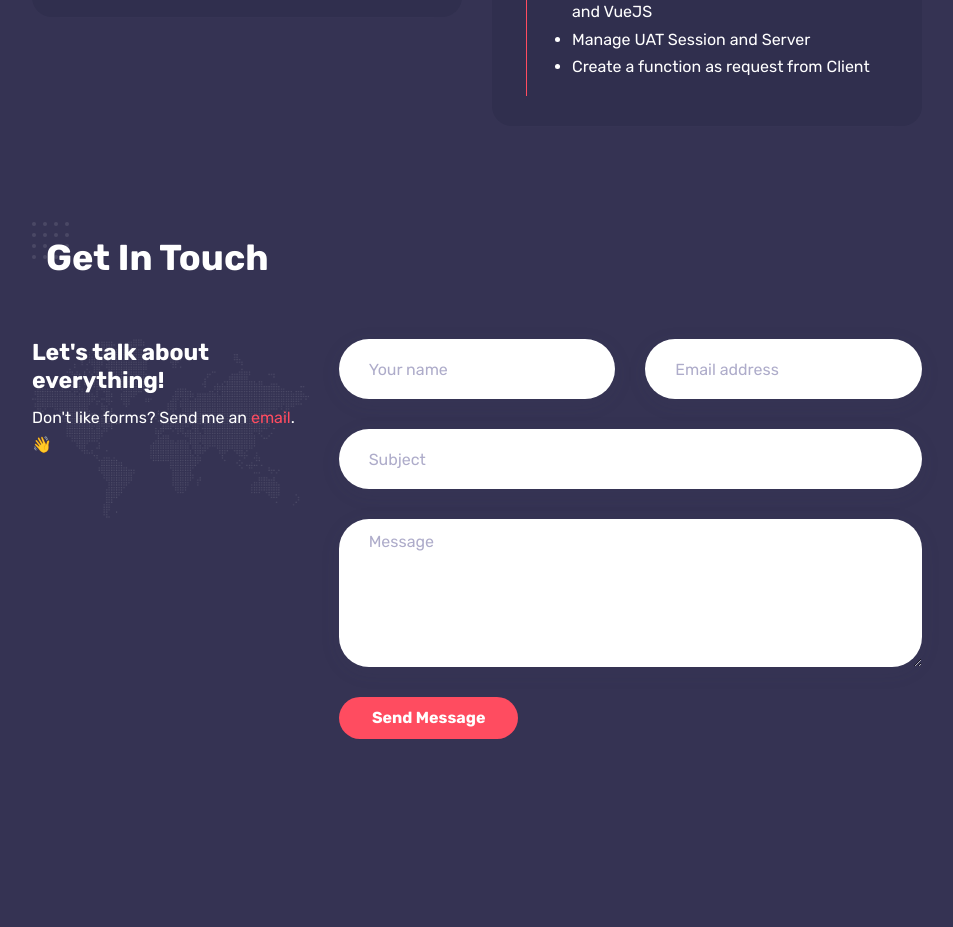
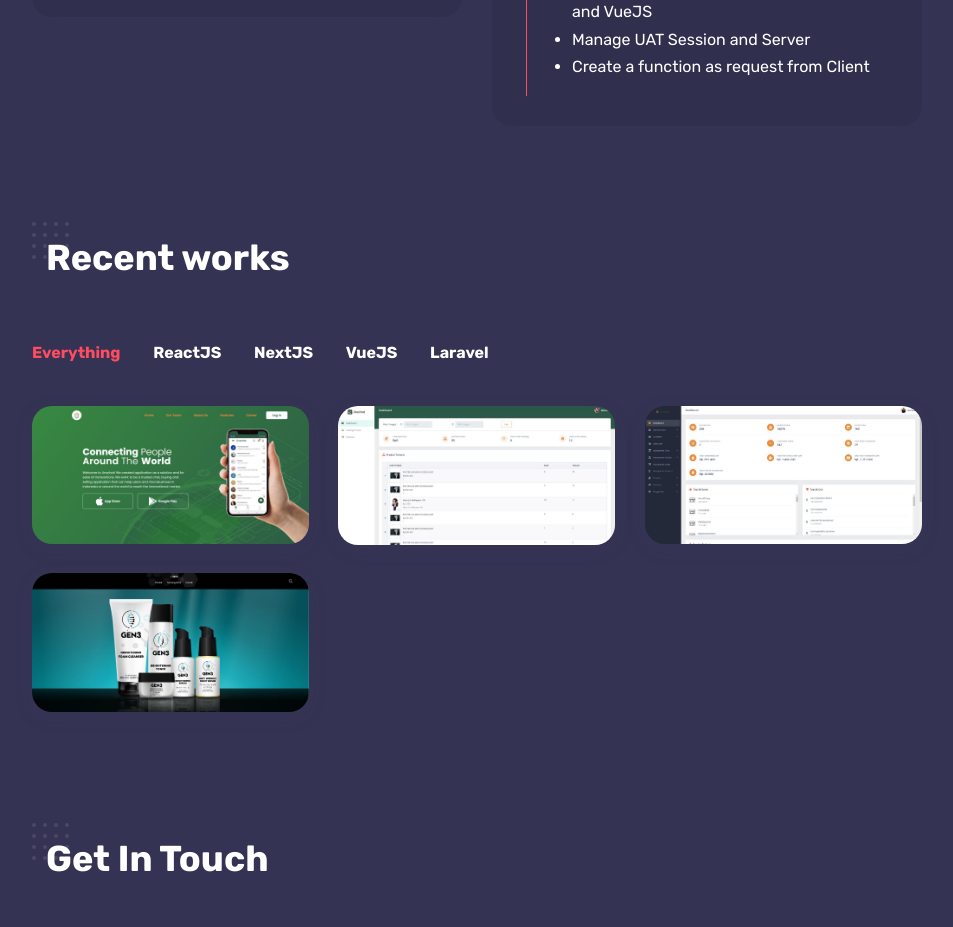
Before and after one commit to dtritama/dtritama.github.io, a plain HTML site: page index.html in a window 1280 px wide. Shown: the part 2520-3447 px from the top of the page, without its empty margins (308-1261 px from the left). Before the commit the page ends 3355 px from the top, so only its background shows below. Drawn offline with nearby package versions, Linux system fonts and the light colour scheme; files that its build step writes are made by us from their sources.

Commit message:
update works

```diff
--- a/index.html
+++ b/index.html
@@ -342,6 +342,127 @@
 
 	</section>
 
+	<!-- section works -->
+	<section id="works">
+
+		<div class="container">
+
+			<!-- section title -->
+			<h2 class="section-title wow fadeInUp">Recent works</h2>
+
+			<div class="spacer" data-height="60"></div>
+
+			<!-- portfolio filter (desktop) -->
+			<ul class="portfolio-filter list-inline wow fadeInUp">
+				<li class="current list-inline-item" data-filter="*">Everything</li>
+				<li class="list-inline-item" data-filter=".react">ReactJS</li>
+				<li class="list-inline-item" data-filter=".next">NextJS</li>
+				<li class="list-inline-item" data-filter=".vue">VueJS</li>
+				<li class="list-inline-item" data-filter=".laravel">Laravel</li>
+			</ul>
+
+			<!-- portfolio filter (mobile) -->
+			<div class="pf-filter-wrapper">
+				<select class="portfolio-filter-mobile">
+					<option value="*">Everything</option>
+					<option value=".react">ReactJS</option>
+					<option value=".next">NextJS</option>
+					<option value=".vue">VueJS</option>
+					<option value=".laravel">Laravel</option>
+				</select>
+			</div>
+
+			<!-- portolio wrapper -->
+			<div class="row portfolio-wrapper">
+
+				<!-- portfolio item -->
+				<div class="col-md-4 col-sm-6 grid-item creative react next">
+					<a href="#small-dialog" class="work-content">
+						<div class="portfolio-item rounded shadow-dark">
+							<div class="details">
+								<span class="term">ReactJS</span>
+								<h4 class="title">Linxchat Company Profile</h4>
+								<span class="more-button"><i class="icon-options"></i></span>
+							</div>
+							<div class="thumb">
+								<img src="images/works/linxchat.jpg" alt="Portfolio-title" />
+								<div class="mask"></div>
+							</div>
+						</div>
+					</a>
+					<div id="small-dialog" class="white-popup zoom-anim-dialog mfp-hide">
+						<img src="images/works/linxchat.jpg" alt="Title" />
+						<h2>Linxchat Company Profile</h2>
+						<p>Create Linxchat Company Profile Using ReactJS with framework NextJS</p>
+						<a href="https://linx.chat/" class="btn btn-default" target="_blank">Open</a>
+					</div>
+				</div>
+
+				<div class="col-md-4 col-sm-6 grid-item vue">
+					<a href="#seller" class="work-content">
+						<div class="portfolio-item rounded shadow-dark">
+							<div class="details">
+								<span class="term">VueJS</span>
+								<h4 class="title">Seller Centre</h4>
+								<span class="more-button"><i class="icon-options"></i></span>
+							</div>
+							<div class="thumb">
+								<img src="images/works/seller.jpg" alt="Portfolio-title" />
+								<div class="mask"></div>
+							</div>
+						</div>
+					</a>
+					<div id="seller" class="white-popup zoom-anim-dialog mfp-hide">
+						<img src="images/works/seller.jpg" alt="Seller" />
+						<h2>Seller Centre - Seller Admin Panel</h2>
+						<p>Create Seller Admin Panel Using VueJS with framework NuxtJS</p>
+					</div>
+				</div>
+
+				<div class="col-md-4 col-sm-6 grid-item laravel">
+					<a href="#backoffice" class="work-content">
+						<div class="portfolio-item rounded shadow-dark">
+							<div class="details">
+								<span class="term">Laravel Inertia</span>
+								<h4 class="title">Linxchat Backoffice</h4>
+								<span class="more-button"><i class="icon-options"></i></span>
+							</div>
+							<div class="thumb">
+								<img src="images/works/backoffice.jpg" alt="Portfolio-title" />
+								<div class="mask"></div>
+							</div>
+						</div>
+					</a>
+					<div id="backoffice" class="white-popup zoom-anim-dialog mfp-hide">
+						<img src="images/works/backoffice.jpg" alt="Backoffice" />
+						<h2>Seller Centre - Seller Admin Panel</h2>
+						<p>Create Seller Admin Panel Using VueJS with framework NuxtJS</p>
+					</div>
+				</div>
+				<div class="col-md-4 col-sm-6 grid-item next react">
+					<a href="#gen3" class="work-content">
+						<div class="portfolio-item rounded shadow-dark">
+							<div class="details">
+								<span class="term">NextJS</span>
+								<h4 class="title">GEN 3 Company Profile</h4>
+								<span class="more-button"><i class="icon-options"></i></span>
+							</div>
+							<div class="thumb">
+								<img src="images/works/gen3.jpg" alt="Portfolio-title" />
+								<div class="mask"></div>
+							</div>
+						</div>
+					</a>
+					<div id="gen3" class="white-popup zoom-anim-dialog mfp-hide">
+						<img src="images/works/gen3.jpg" alt="Backoffice" />
+						<h2>GEN 3 Company Profile</h2>
+					</div>
+				</div>
+			</div>
+		</div>
+
+	</section>
+
 	<!-- section contact -->
 	<section id="contact">
 
```
Also changed, not shown: images/works/backoffice.jpg (added), images/works/gen3.jpg (added), images/works/linxchat.jpg (added), images/works/seller.jpg (added).
